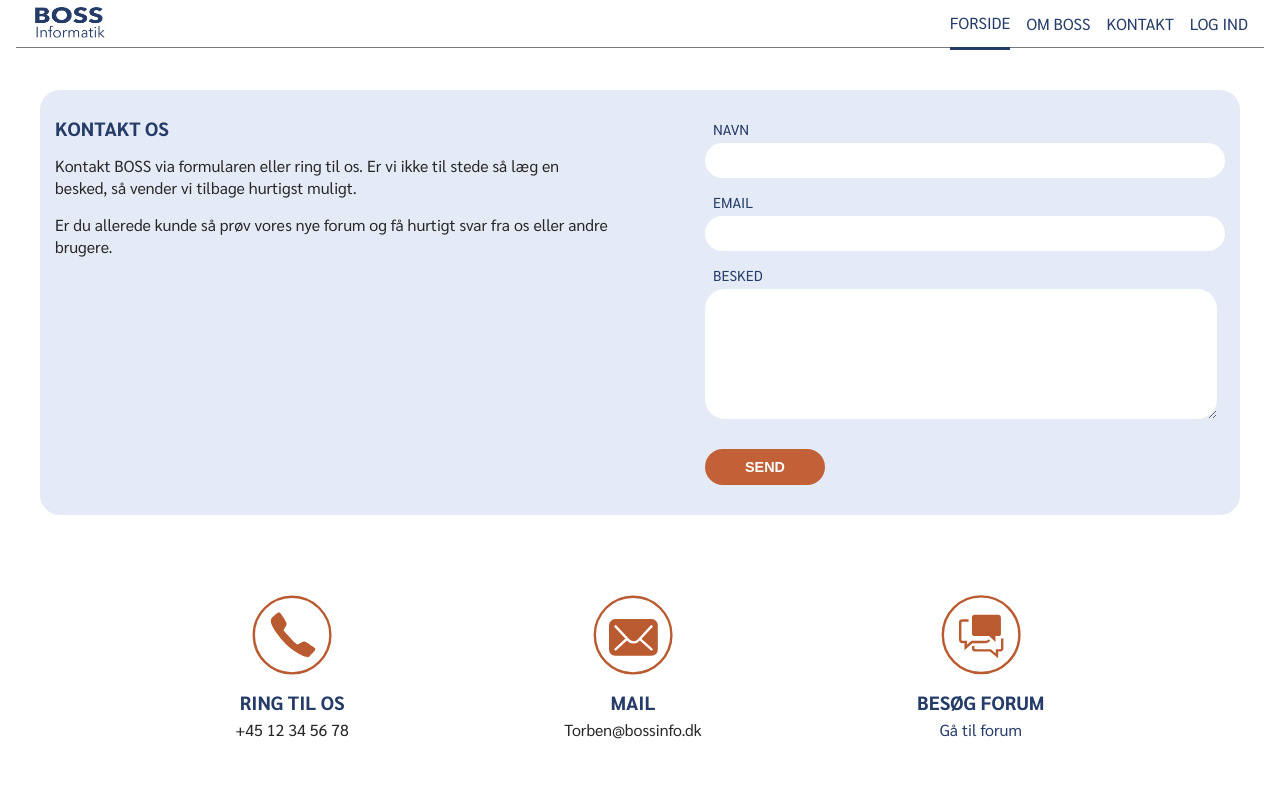
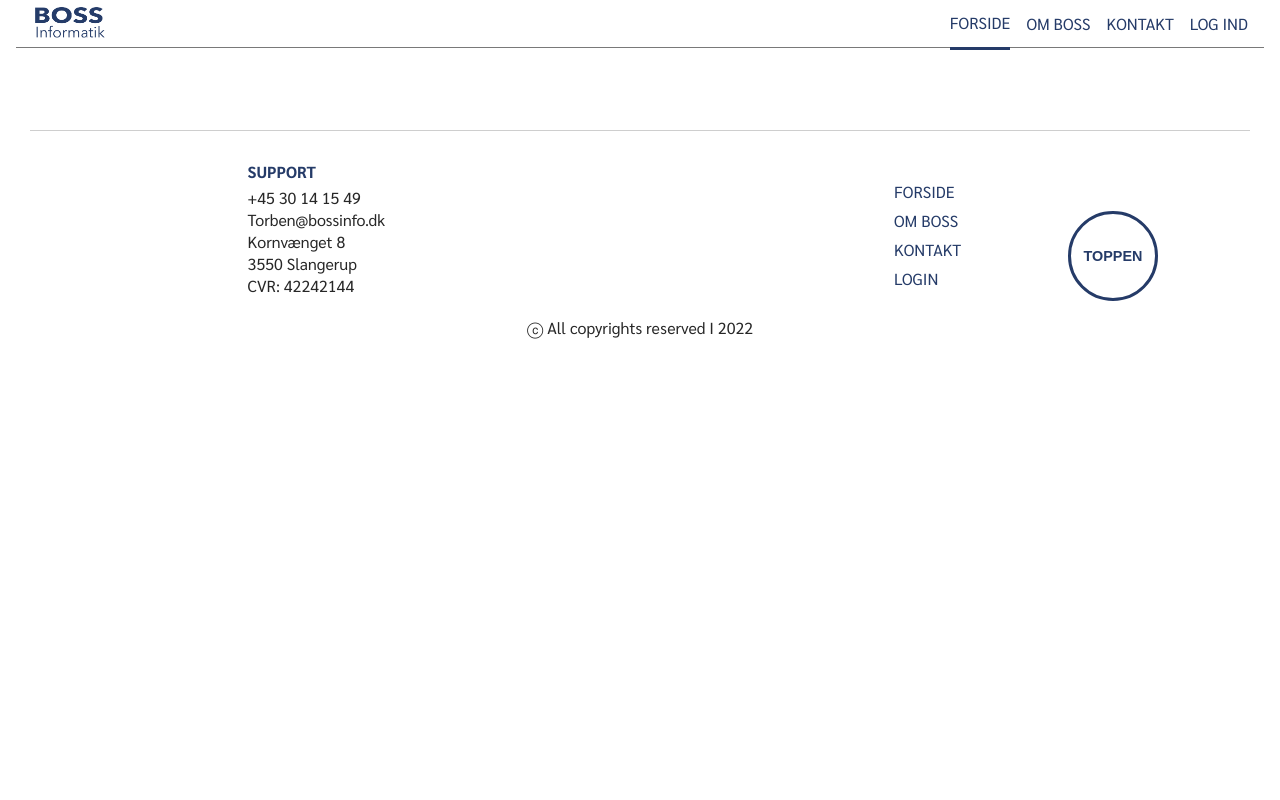
Before and after one commit to sand4570/BOSS, a React (Vite) app: page /about in a window 1280 px wide. Shown: the top 800 px of the page. Built offline with nearby package versions, Linux system fonts and the light colour scheme.

Commit message:
small changes

```diff
--- a/src/App.jsx
+++ b/src/App.jsx
@@ -3,7 +3,7 @@ import React from 'react'
 import './App.css'
 import './sass/index.scss'
 import Frontpage from './pages/frontpage/index'
-import About from './pages/About/index'
+import Contact from './pages/Contact/index'
 import Login from './pages/Login/index'
 import Footer from './components/Footer/index'
 import Navigation from './components/Navigation'
@@ -16,13 +16,14 @@ function App () {
       <Navigation/>
       <main>
         <Routes>
-          <Route exact path='about' element={<About/>} />
+          <Route exact path='contact' element={<Contact/>} />
           <Route exact path='login' element={<Login/>} />
           <Route exact path='/' element={<Frontpage/>} />
         </Routes>
         </main>
+        <Footer/>
       </BrowserRouter>
-      <Footer/>
+
     </>
  )
 }
--- a/src/components/Navigation/NavLink.jsx
+++ b/src/components/Navigation/NavLink.jsx
@@ -43,7 +43,7 @@ const NavLink = (login) => {
         },
         {
           title: 'KONTAKT',
-          url: 'kontakt',
+          url: 'contact',
           cName: 'nav-links'
         },
         {
```
Also changed, not shown: src/pages/Contact/index.jsx (renamed from src/pages/About/index.jsx), src/pages/Contact/style.scss (renamed from src/pages/About/style.scss).
